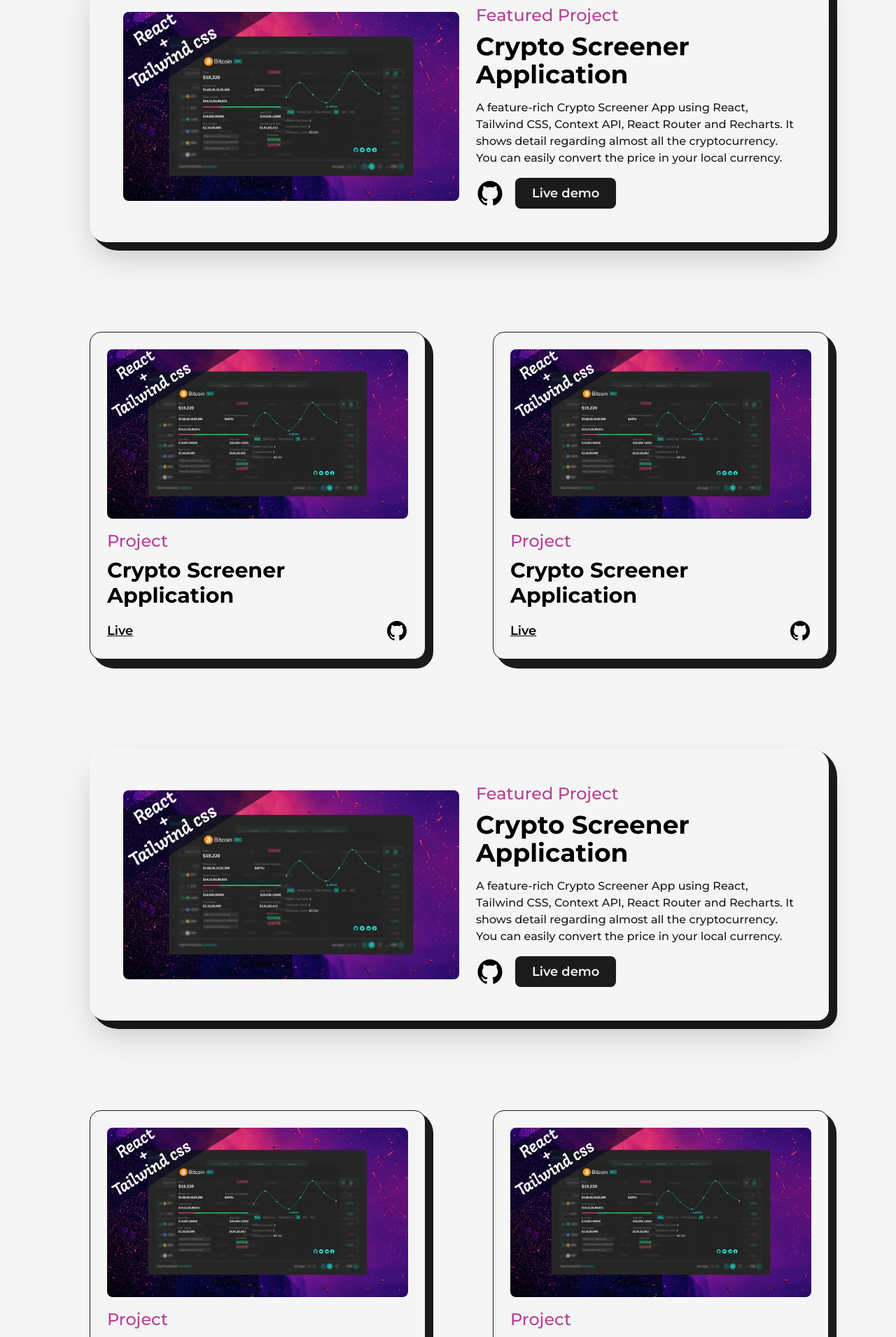
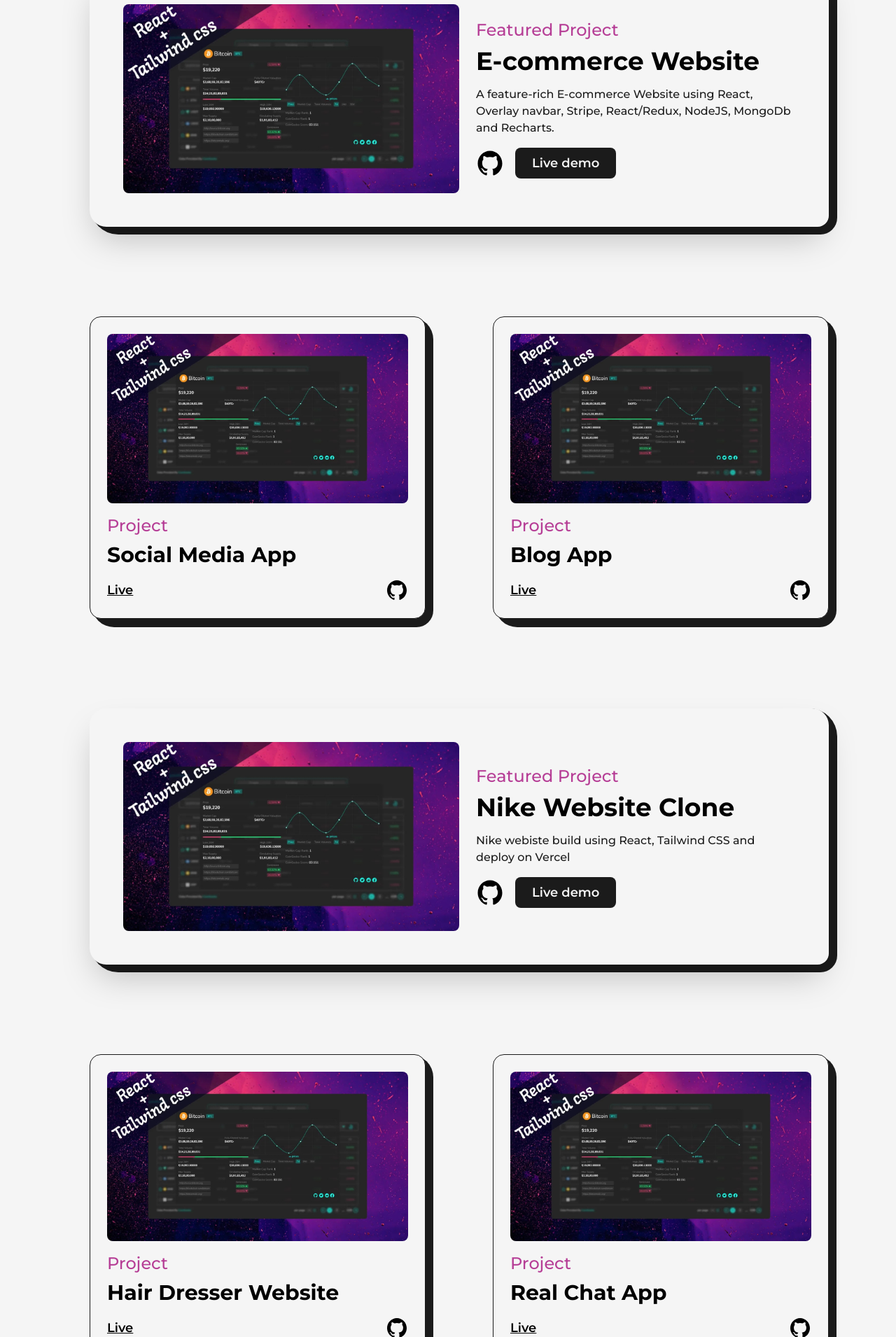
Before and after one commit to Anup4944/next-portfolio, a Next.js app: page /projects in a window 1280 px wide. Shown: the part 570-2480 px from the top of the page at 70% size. Built offline with nearby package versions, Linux system fonts and the light colour scheme.

Commit message:
real data added

```diff
--- a/src/components/Details.jsx
+++ b/src/components/Details.jsx
@@ -28,7 +28,7 @@ const Details = ({ position, company, companyLink, time, address, work }) => {
         <span className="capitalize font-medium text-dark/75 dark:text-light/75 xs:text-sm ">
           {time} | {address}
         </span>
-        <p className="font-medium w-full md:text-sm">{work}</p>
+        <p className="font-medium w-full md:text-sm text-justify">{work}</p>
       </motion.div>
     </li>
   );
--- a/src/components/Education.jsx
+++ b/src/components/Education.jsx
@@ -45,25 +45,22 @@ const Education = () => {
         ></motion.div>
         <ul className="w-full flex flex-col items-start justify-between ml-4 xs:ml-2">
           <Details
-            type="Bachelor Of Science In Computer Science"
-            time="2016-2020"
-            palce="Massachusetts Institute Of Technology (MIT)"
-            info="Relevant courses included Data Structures and Algorithms, Computer Systems Engineering, and Artificial
-           Intelligence."
+            type="Bachelor Of Information Technology"
+            time="2017-2020"
+            place="Victoria University, Sydney, Australia"
+            info="Project Management, Object Oriented Programming, Mobile Application Development and Web Development"
           />
           <Details
-            type="Bachelor Of Science In Computer Science"
-            time="2016-2020"
-            palce="Massachusetts Institute Of Technology (MIT)"
-            info="Relevant courses included Data Structures and Algorithms, Computer Systems Engineering, and Artificial
-           Intelligence."
+            type="Diploma of Information Technology"
+            time="2016-2017"
+            place="UTS, Sydney, Australia"
+            info="Programming Fundamentals, Web Systems, Database Fundamentals and Networking Essentials."
           />
           <Details
-            type="Bachelor Of Science In Computer Science"
-            time="2016-2020"
-            palce="Massachusetts Institute Of Technology (MIT)"
-            info="Relevant courses included Data Structures and Algorithms, Computer Systems Engineering, and Artificial
-           Intelligence."
+            type="Certification on Full Stack Web Development(MERN)"
+            time="Feb 2022 - May 2022"
+            place="Dented Code, Sydney, Australia"
+            info="Hands-on experience using HTML,CSS, JavaScript, React, Mongo DB, Node JS, turning Figma desgins into real UI, responsive web designs,  GIT, GitHub and Git repository commit/branch/merge paradigm."
           />
         </ul>
       </div>
--- a/src/components/Skills.jsx
+++ b/src/components/Skills.jsx
@@ -17,13 +17,15 @@ const Skills = () => {
       >
         <motion.div
           className="flex items-center justify-center rounded-full font-semibold bg-dark text-light p-8 shadow-dark cursor-pointer  dark:text-dark dark:bg-light lg:p-6 md:p-4 xs:text-xs xs:p-2"
-          whileHover={{ scale: 1.05 }}
+          whileHover={{
+            scale: 1.05,
+          }}
         >
           Skills
         </motion.div>
         <Skill name={"React JS"} x="-20vw" y="-3vw" />
         <Skill name={"Node JS"} x="-5vw" y="-10vw" />
-        <Skill name={"Next JS"} x="20vw" y="6vw" />
+        <Skill name={"Next JS"} x="20vw" y="16vw" />
         <Skill name={"CSS "} x="0vw" y="11vw" />
         <Skill name={"TypeScript"} x="-20vw" y="-15vw" />
         <Skill name={"Figma"} x="15vw" y="-12vw" />
--- a/src/pages/projects.js
+++ b/src/pages/projects.js
@@ -139,78 +139,66 @@ const projects = () => {
           <div className="grid grid-cols-12 gap-24 gap-y-32 xl:gap-x-16 lg:gap-x-8 md:gap-y-24 sm:gap-x-4">
             <div className="col-span-12">
               <FeaturedPorject
-                title="Crypto Screener Application"
-                summary="A feature-rich Crypto Screener App using React, Tailwind CSS, Context API, React Router and Recharts.
-              It shows detail regarding almost all the cryptocurrency. You can easily convert the price in your
-              local currency."
-                link="/"
+                title="E-commerce Website"
+                summary="A feature-rich E-commerce Website using React, Overlay navbar, Stripe, React/Redux, NodeJS, MongoDb and Recharts."
+                link="https://estore-1rqj.onrender.com/"
                 type="Featured Project"
                 img={project1}
-                githubLink="/"
+                githubLink="https://github.com/Anup4944/e-commerce"
               />
             </div>
             <div className="col-span-6 sm:col-span-12">
               <Project
-                title="Crypto Screener Application"
-                summary="A feature-rich Crypto Screener App using React, Tailwind CSS, Context API, React Router and Recharts.
-              It shows detail regarding almost all the cryptocurrency. You can easily convert the price in your
-              local currency."
-                link="/"
+                title="Social Media App"
+                summary="Like/Unlike post, Follow/Unfollow other user, CRUD post and profile data, Forgot/Reset/Update password.Mobile Responsive."
+                link="https://mysocialapp.onrender.com/"
                 type="Project"
                 img={project1}
-                githubLink="/"
+                githubLink="https://github.com/Anup4944/Social"
               />
             </div>
             <div className="col-span-6 sm:col-span-12">
               {" "}
               <Project
-                title="Crypto Screener Application"
-                summary="A feature-rich Crypto Screener App using React, Tailwind CSS, Context API, React Router and Recharts.
-              It shows detail regarding almost all the cryptocurrency. You can easily convert the price in your
-              local currency."
-                link="/"
+                title="Blog App"
+                summary="This is blog app build using React , GraphQL, NextJS and Tailwind CSS"
+                link="https://my-blog-anup-poudel.vercel.app/"
                 type="Project"
                 img={project1}
-                githubLink="/"
+                githubLink="https://github.com/Anup4944/my-blog"
               />
             </div>
             <div className="col-span-12">
               {" "}
               <FeaturedPorject
-                title="Crypto Screener Application"
-                summary="A feature-rich Crypto Screener App using React, Tailwind CSS, Context API, React Router and Recharts.
-              It shows detail regarding almost all the cryptocurrency. You can easily convert the price in your
-              local currency."
-                link="/"
+                title="Nike Website Clone"
+                summary="Nike webiste build using React, Tailwind CSS and deploy on Vercel"
+                link="https://nike-store-clone-jet.vercel.app/"
                 type="Featured Project"
                 img={project1}
-                githubLink="/"
+                githubLink="https://github.com/Anup4944/nike-store-clone"
               />
             </div>
             <div className="col-span-6 sm:col-span-12">
               {" "}
               <Project
-                title="Crypto Screener Application"
-                summary="A feature-rich Crypto Screener App using React, Tailwind CSS, Context API, React Router and Recharts.
-              It shows detail regarding almost all the cryptocurrency. You can easily convert the price in your
-              local currency."
-                link="/"
+                title="Hair Dresser Website"
+                summary="AFrontend for hair dressing business. Styled component, Email JS and deployed on Render"
+                link="https://menshairdresser.onrender.com"
                 type="Project"
                 img={project1}
-                githubLink="/"
+                githubLink="https://github.com/Anup4944/hair-dresser-project"
               />
             </div>
             <div className="col-span-6 sm:col-span-12">
               {" "}
               <Project
-                title="Crypto Screener Application"
-                summary="A feature-rich Crypto Screener App using React, Tailwind CSS, Context API, React Router and Recharts.
-              It shows detail regarding almost all the cryptocurrency. You can easily convert the price in your
-              local currency."
-                link="/"
+                title="Real Chat App"
+                summary="Real chat application build using Socket.IO, deployed server side on heroku and client side on netlify"
+                link="https://chatapp-ma7n.onrender.com/"
                 type="Project"
                 img={project1}
-                githubLink="/"
+                githubLink="https://github.com/Anup4944/chatapp-ui"
               />
             </div>
           </div>
```
Also changed, not shown: src/components/Experience.jsx (+42 -34 lines), src/components/Navbar.jsx (+8 -16 lines), src/pages/about.js (+18 -14 lines), public/images/profile/me.JPG (added).
